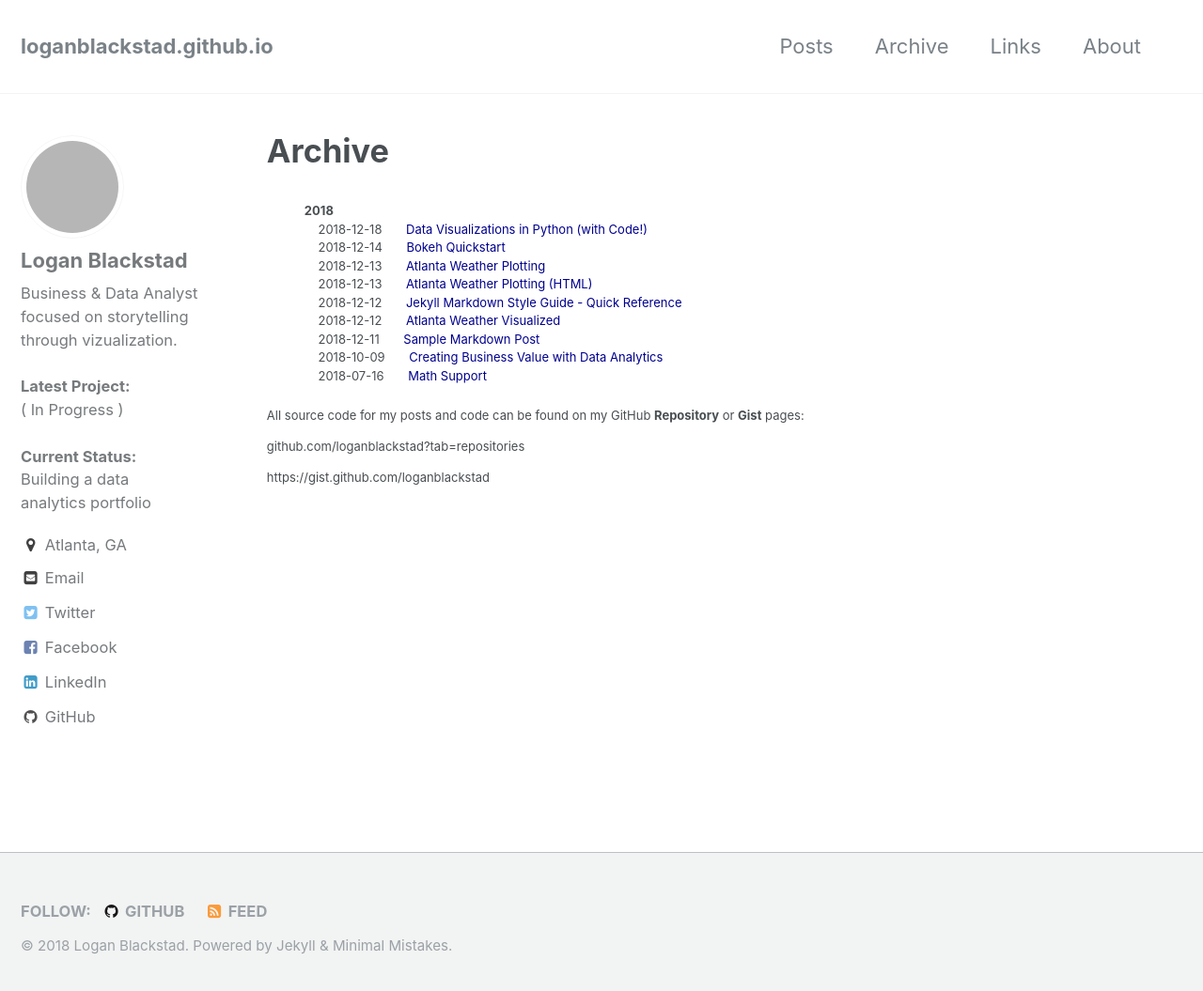
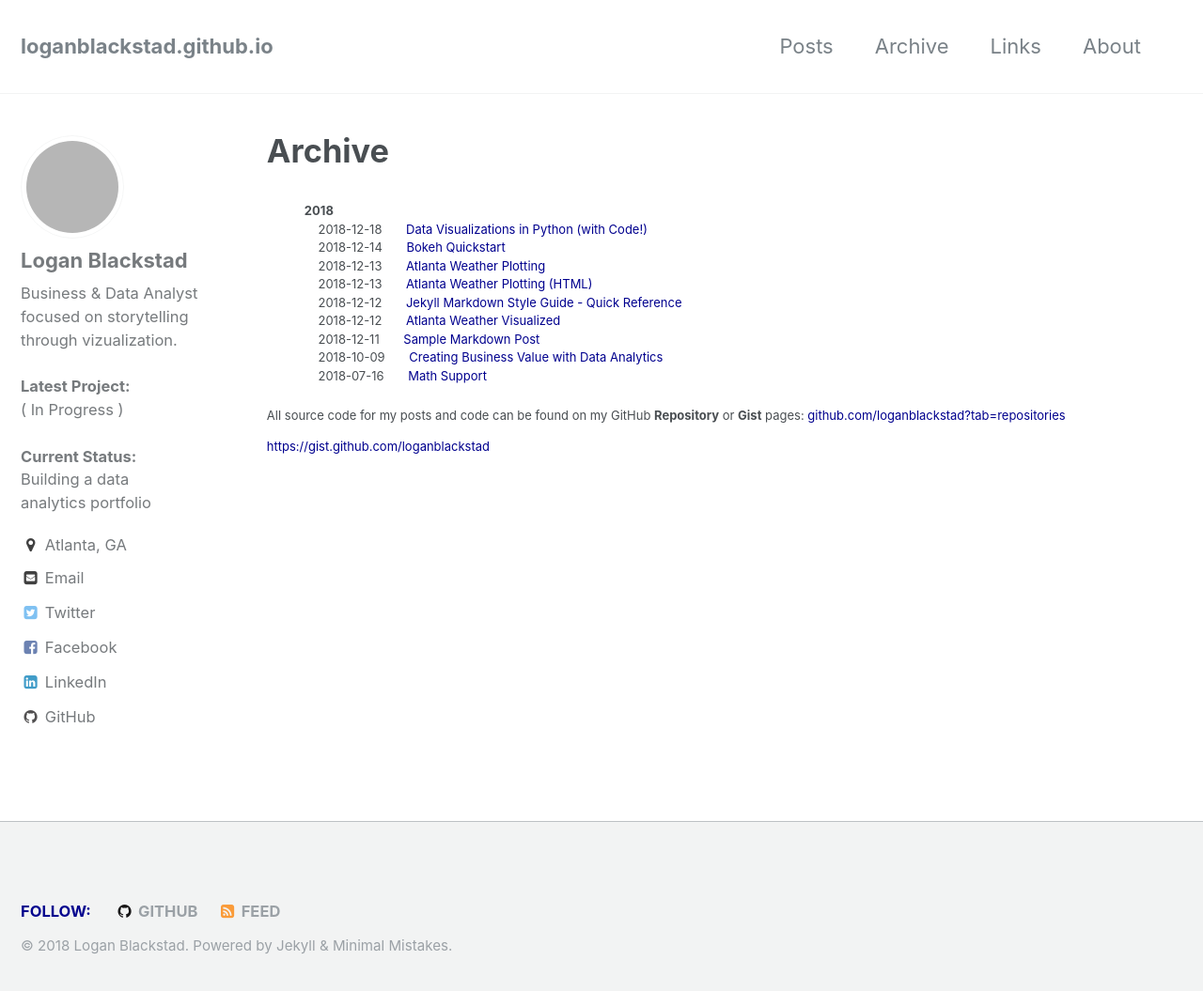
Before and after one commit to loganblackstad/loganblackstad.github.io, a Jekyll site: the page built from _pages/archive.html, in a window 1280 px wide and 1063 px high. Shown: the top 1055 px of the window at 94% size. Built offline with Jekyll 4.4.1, drawn with Linux system fonts in a browser that asks for light colours; grey boxes are pictures that could not be loaded.

Commit message:
Update archive.html

```diff
--- a/_pages/archive.html
+++ b/_pages/archive.html
@@ -30,7 +30,7 @@ author_profile: true
 </ul>
 
 All source code for my posts and code can be found on my GitHub <b>Repository</b> or <b>Gist</b> pages:
-<br>github.com/loganblackstad?tab=repositories
-<br>https://gist.github.com/loganblackstad
+<a href="github.com/loganblackstad?tab=repositories" style="color:#00008e">github.com/loganblackstad?tab=repositories
+<a href="https://gist.github.com/loganblackstad" style="color:#00008e">https://gist.github.com/loganblackstad
 
 </font>
```
